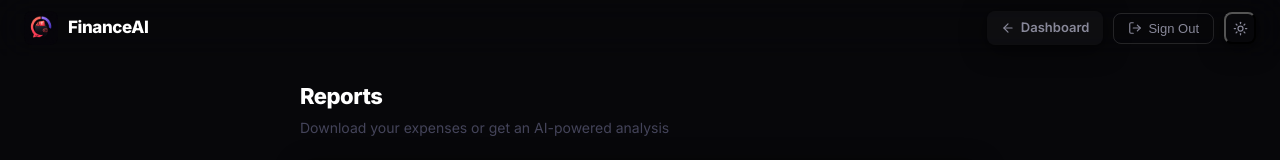
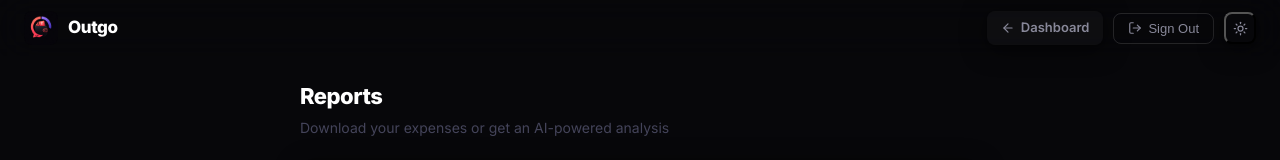
Before and after one commit to saurabhpawar8/finance_ai, a Next.js app: page /report in a window 1280 px wide. Shown: the top 160 px of the page. Built offline with nearby package versions, Linux system fonts and the light colour scheme; sample sign-in values are in the browser's storage.

Commit message:
Changes Name of app

```diff
--- a/app/report/page.js
+++ b/app/report/page.js
@@ -417,7 +417,7 @@ export default function ReportPage() {
         <div style={{ display: "flex", alignItems: "center", gap: "10px" }}>
           <img
             src="/icons/icon-192.png"
-            alt="FinanceAI"
+            alt="Outgo"
             style={{
               width: "34px",
               height: "34px",
@@ -432,7 +432,7 @@ export default function ReportPage() {
               letterSpacing: "-0.4px",
             }}
           >
-            FinanceAI
+            Outgo
           </span>
         </div>
         <div style={{ display: "flex", alignItems: "center", gap: "10px" }}>
```
